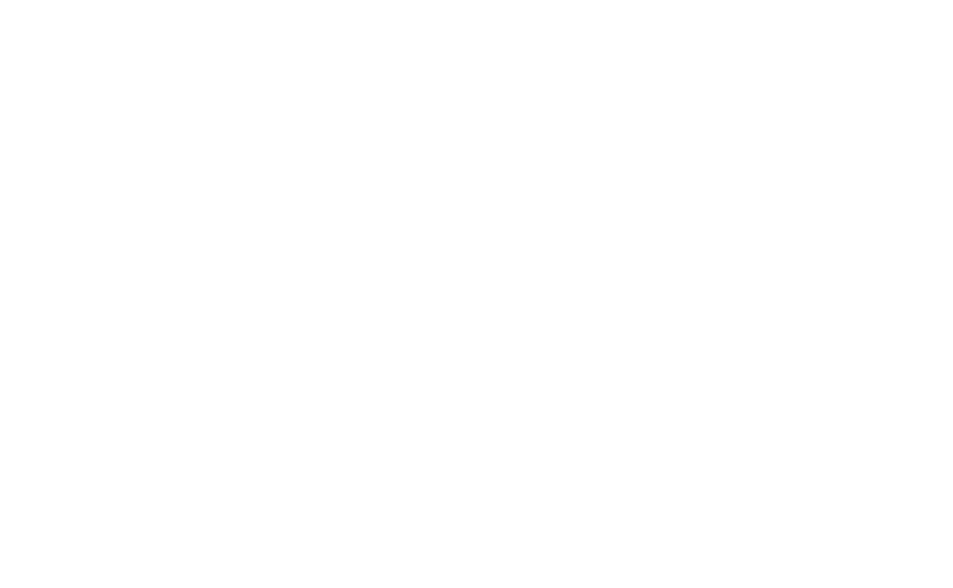
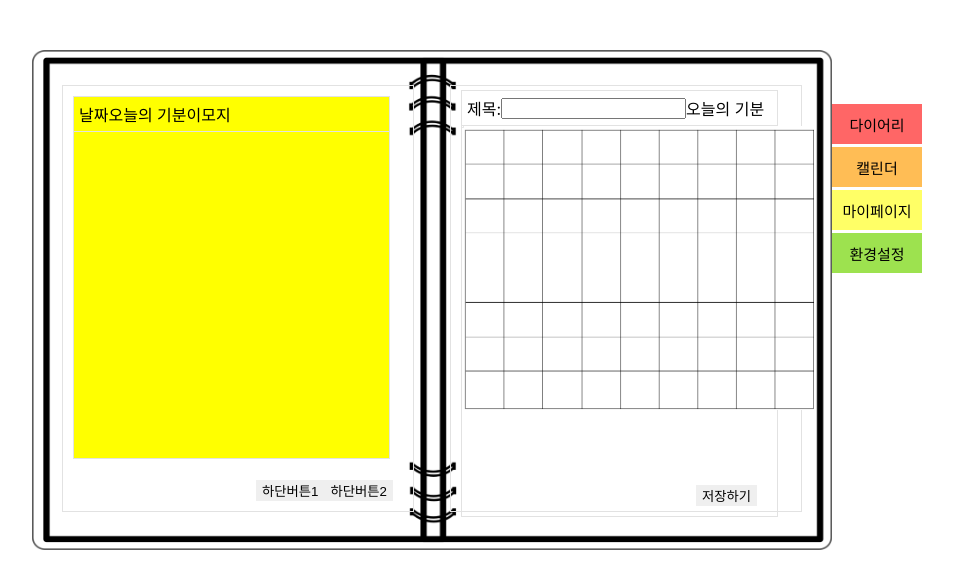
Before and after one commit to HIGHFIVE2023/artary_front, a React (Create React App) app: page /new in a window 1280 px wide. Before the commit this address had no page. Shown: the top 588 px of the page, without its empty margins (208-1161 px from the left). Built offline with nearby package versions, Linux system fonts and the light colour scheme; a web font is replaced by a local one.

Commit message:
[ADD] 다이어리 작성 페이지+인덱스 버튼 간소화

```diff
--- a/src/App.css
+++ b/src/App.css
@@ -7,6 +7,28 @@
   font-family: "crayon";
   src: url("../public/font/Typo_CrayonM.ttf");
 }
+
+.textarea-container {
+  background-image: url("../public/img/square_.png");
+  background-repeat: repeat-y;
+  background-size: contain;
+  padding: 3px;
+}
+
+textarea {
+  font-family: "kyobo";
+  background-color: transparent;
+  border: none;
+  font-size: 19px;
+  height: 270px;
+  width: 360px;
+  resize: none;
+
+  line-height: 1.75; /* 줄간격 설정 */
+  padding-left: 10px; /* 텍스트와 테두리 간격 설정 */
+}
+
+/*임시^^*/
 
 .body {
   background-color: #f6f6f6;
@@ -44,15 +66,6 @@
   height: 250px;
 }
 
-/*홈 인덱스 버튼*/
-.HomeButtonContainer {
-  font-family: "crayon";
-  position: absolute;
-  right: 115px;
-  top: 70px;
-  padding: 10px;
-}
-
 /*다이어리 기본 틀*/
 .DiaryFrame {
   width: 800px;
@@ -74,25 +87,64 @@
 }
 
 /*인덱스 버튼*/
-.DiaryButtonContainer {
+.HomeButtonContainer {
+  font-family: "crayon";
+  position: absolute;
+  right: 115px;
+  top: 70px;
+  padding: 10px;
+}
+button {
+  border: none;
+  outline: none;
+}
+.IndexBtnContainer {
   font-family: "crayon";
   position: absolute;
   right: -100px;
   top: 44px;
   padding: 10px;
+  display: "flex";
+  justify-content: "center";
+  align-items: "center";
+  border: none;
+}
+
+.indexContainer01 {
+  display: inline-block;
+  vertical-align: top;
+  margin-bottom: 3px;
+}
+.indexContainer02 {
+  margin-bottom: 3px;
+}
+.indexContainer03 {
+  margin-bottom: 3px;
 }
 .Index01 {
-  display: inline-block; /* 수정 */
-  vertical-align: top; /* 추가 */
-  margin-bottom: 3px;
+  width: 90px;
+  height: 40px;
+  font-size: 15px;
+  background-color: #ff6666;
 }
 .Index02 {
-  margin-bottom: 3px;
+  width: 90px;
+  height: 40px;
+  font-size: 15px;
+  background-color: #ffbd55;
 }
 .Index03 {
-  margin-bottom: 3px;
+  width: 90px;
+  height: 40px;
+  font-size: 15px;
+  background-color: #ffff66;
 }
-
+.Index04 {
+  width: 90px;
+  height: 40px;
+  font-size: 15px;
+  background-color: #9de24f;
+}
 /*왼쪽 그림 출력 div*/
 .LeftDivOveray {
   position: absolute;
@@ -120,7 +172,6 @@
 /*기분 이모지랑 기분 날짜 출력*/
 header {
   padding: 5px;
-
   display: flex;
   align-items: center;
   border-bottom: 1px solid #e2e2e2;
--- a/src/App.js
+++ b/src/App.js
@@ -4,6 +4,7 @@ import "./App.css";
 
 import Diary from "./pages/Diary";
 import Home from "./pages/Home";
+import New from "./pages/New";
 
 function App() {
   return (
@@ -12,6 +13,7 @@ function App() {
         <Routes>
           <Route path="/" element={<Home />}></Route>
           <Route path="/diary" element={<Diary />}></Route>
+          <Route path="/new" element={<New />}></Route>
         </Routes>
       </div>
     </BrowserRouter>
--- a/src/components/DiaryEditor.js
+++ b/src/components/DiaryEditor.js
@@ -1,4 +1,112 @@
-const DiaryEditor = ({}) => {
-  return;
+import React, { useState, useEffect, useRef } from "react";
+import IndexBtn from "../components/IndexBtn";
+import BottomBtn from "../components/BottomBtn";
+
+const DiaryEditor = () => {
+  const [text, setText] = useState("");
+  const [letterSpacing, setLetterSpacing] = useState("23px");
+  const str = "";
+
+  //원고지 작성
+  const numRows = 9;
+  const numCols = 8;
+  const squares = [];
+
+  for (let i = 0; i < numRows; i++) {
+    for (let j = 0; j < numCols; j++) {
+      const idx = i * numCols + j;
+      const char = idx < str.length ? str[idx] : "";
+      squares.push(<TextSquare key={idx} text={char} />);
+    }
+  }
+
+  function TextSquare({ text }) {
+    return (
+      <div
+        style={{
+          display: "flex",
+          justifyContent: "center",
+          alignItems: "center",
+          width: "35px",
+          height: "35px",
+          border: "1px solid black",
+        }}
+      >
+        {text}
+      </div>
+    );
+  }
+
+  //띄어쓰기 letter-spacing 다르게
+  const textareaRef = useRef(null);
+
+  useEffect(() => {
+    if (textareaRef.current) {
+      textareaRef.current.scrollLeft = textareaRef.current.scrollWidth;
+    }
+  }, [letterSpacing]);
+
+  function handleTextareaChange(event) {
+    setText(event.target.value);
+    setLetterSpacing(event.target.value.indexOf(" ") > -1 ? "27px" : "5px");
+  }
+
+  return (
+    <div className="Diary">
+      <div className="DiaryFrame">
+        <div className="DiaryImageContainer">
+          <img
+            className="DiaryImage"
+            src="/img/diary.png"
+            alt="diary background"
+          />
+          <div className="IndexBtnContainer">
+            <IndexBtn />
+          </div>
+        </div>
+
+        <div className="LeftDivOveray">
+          <div className="Left">
+            <header>
+              <div className="theDate">{"날짜"}</div>
+              <div className="Emotion">오늘의 기분</div>
+              <div className="todayEmotion">이모지</div>
+            </header>
+          </div>
+          <div className="LeftBottomDiv">
+            <BottomBtn text={"하단버튼1"}></BottomBtn>
+            <BottomBtn text={"하단버튼2"}></BottomBtn>
+          </div>
+        </div>
+        <div className="RightDivOveray">
+          <div className="Right">
+            <header>
+              <div className="title">제목: </div>
+              <input
+                type="text"
+                id="my-input"
+                value={text}
+                onChange={(event) => setText(event.target.value)}
+              />
+              <div className="작성자">오늘의 기분</div>
+            </header>
+
+            <div className="TextSquareContainer">
+              <div class="textarea-container">
+                <textarea
+                  style={{ letterSpacing: letterSpacing }}
+                  onChange={handleTextareaChange}
+                ></textarea>
+              </div>
+            </div>
+            <div className="RightBottomDiv">
+              <BottomBtn text={"저장하기"}></BottomBtn>
+            </div>
+          </div>
+        </div>
+      </div>
+    </div>
+  );
 };
+
 export default DiaryEditor;
--- a/src/components/IndexBtn.js
+++ b/src/components/IndexBtn.js
@@ -1,21 +1,31 @@
-const IndexBtn = ({ text, onClick, backgroundColor }) => {
+const IndexBtn = ({}) => {
+  function handleClick(event) {
+    console.log("클릭한 버튼의 텍스트: ", event.target.innerText);
+  }
+
   return (
-    <div
-      style={{
-        display: "flex",
-        justifyContent: "center",
-        alignItems: "center",
-        width: "90px",
-        height: "35px",
-        border: "transparent",
-        marginLeft: "10px",
-        cursor: "pointer",
-        backgroundColor: backgroundColor,
-      }}
-      onClick={onClick}
-    >
-      {text}
-    </div>
+    <section>
+      <div className="indexContainer01">
+        <button className="Index01" onClick={handleClick}>
+          다이어리
+        </button>
+      </div>
+      <div className="indexContainer02">
+        <button className="Index02" onClick={handleClick}>
+          캘린더
+        </button>
+      </div>
+      <div className="indexContainer03">
+        <button className="Index03" onClick={handleClick}>
+          마이페이지
+        </button>
+      </div>
+      <div className="indexContainer04">
+        <button className="Index04" onClick={handleClick}>
+          환경설정
+        </button>
+      </div>
+    </section>
   );
 };
 export default IndexBtn;
--- a/src/pages/Diary.js
+++ b/src/pages/Diary.js
@@ -3,8 +3,7 @@ import IndexBtn from "../components/IndexBtn";
 import BottomBtn from "../components/BottomBtn";
 
 const Diary = () => {
-  const str =
-    "오늘은 인덱스 버튼을 만들었다! 나 아주 신났다. 하이파이브 아트어리 화이탱탱구링~";
+  const str = "";
 
   const numRows = 9;
   const numCols = 8;
@@ -44,39 +43,10 @@ const Diary = () => {
             src="/img/diary.png"
             alt="diary background"
           />
-          <div className="DiaryButtonContainer">
-            <div className="Index01">
-              <IndexBtn
-                backgroundColor={"#ff6666"}
-                text="다이어리"
-                onClick={() => console.log("다이어리 버튼 눌렀다")}
-              />
-            </div>
-            <div className="Index02">
-              <IndexBtn
-                backgroundColor={"#ffbd55"}
-                text="일기 쓰기"
-                onClick={() => console.log("일기쓰기 버튼 눌렀다")}
-              />
-            </div>
-            <div className="Index03">
-              <IndexBtn
-                backgroundColor={"#ffff66"}
-                text="마이 페이지"
-                onClick={() => console.log("마이페이지 버튼 눌렀다")}
-              />
-            </div>
-            <div className="Index04">
-              <IndexBtn
-                backgroundColor={"#9de24f"}
-                text="환경설정"
-                onClick={() => console.log("환경설정 버튼 눌렀다")}
-              />
-            </div>
+          <div className="IndexBtnContainer">
+            <IndexBtn />
           </div>
-          <IndexBtn />
         </div>
-
         <div className="LeftDivOveray">
           <div className="Left">
             <header>
--- a/src/pages/Home.js
+++ b/src/pages/Home.js
@@ -19,34 +19,7 @@ const Home = () => {
           />
           <img className="MainIcon" src="/img/mainicon.png" alt="main icon" />
           <div className="HomeButtonContainer">
-            <div className="Index01">
-              <IndexBtn
-                backgroundColor={"#ff6666"}
-                text="다이어리"
-                onClick={() => console.log("다이어리 버튼 눌렀다")}
-              />
-            </div>
-            <div className="Index02">
-              <IndexBtn
-                backgroundColor={"#ffbd55"}
-                text="일기 쓰기"
-                onClick={() => console.log("일기쓰기 버튼 눌렀다")}
-              />
-            </div>
-            <div className="Index03">
-              <IndexBtn
-                backgroundColor={"#ffff66"}
-                text="마이 페이지"
-                onClick={() => console.log("마이페이지 버튼 눌렀다")}
-              />
-            </div>
-            <div className="Index04">
-              <IndexBtn
-                backgroundColor={"#9de24f"}
-                text="환경설정"
-                onClick={() => console.log("환경설정 버튼 눌렀다")}
-              />
-            </div>
+            <IndexBtn />
           </div>
         </div>
       </div>
--- /dev/null
+++ b/src/pages/New.js
@@ -0,0 +1,10 @@
+import DiaryEditor from "../components/DiaryEditor";
+
+const New = ({}) => {
+  return (
+    <div>
+      <DiaryEditor />
+    </div>
+  );
+};
+export default New;
```
Also changed, not shown: public/img/square_.png (added).
